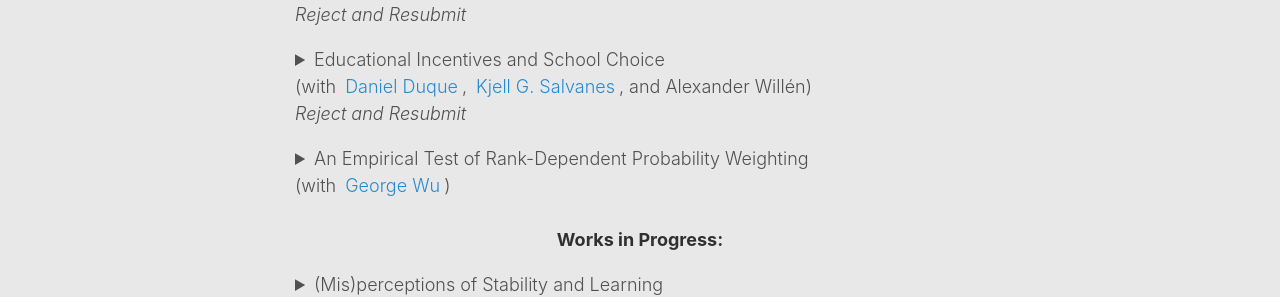
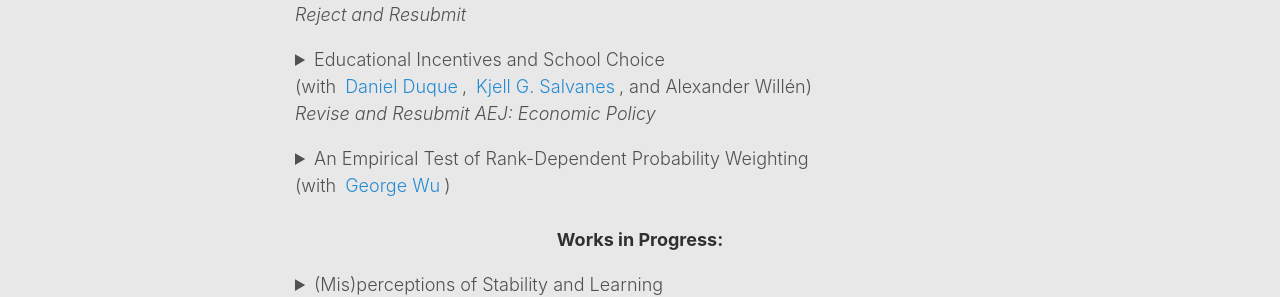
Before and after one commit to shirshma/shirshma.github.io, a Jekyll site: the page built from docs/research.md, in a window 1280 px wide. Shown: the part 930-1227 px from the top of the page. Built offline with Jekyll 4.4.1, drawn with Linux system fonts in a browser that asks for light colours.

Commit message:
Update research.md

```diff
--- a/docs/research.md
+++ b/docs/research.md
@@ -60,7 +60,7 @@ Consumers often lean on other people’s opinions when deciding what to purchase
 </details>
 <p><details><summary>
 Educational Incentives and School Choice
-<br> (with <a href="https://sites.google.com/view/danielduque"> Daniel Duque</a>, <a href="https://sites.google.com/view/kjellsalvanes/home">Kjell G. Salvanes</a>, and Alexander Willén)<br> <i>Reject and Resubmit </i>  </summary>
+<br> (with <a href="https://sites.google.com/view/danielduque"> Daniel Duque</a>, <a href="https://sites.google.com/view/kjellsalvanes/home">Kjell G. Salvanes</a>, and Alexander Willén)<br> <i>Revise and Resubmit AEJ: Economic Policy </i>  </summary>
 <b>Abstract:</b>
 We study how targeted educational incentives shape human capital formation, educational trajectories, and labor market outcomes. Exploiting a nationwide reform in Norway that removed bonus credits from university admission scores for taking science and advanced specialization courses in high school, we provide novel evidence of how marginal changes in course-level incentives affect students’ academic decisions and long-run career paths. Using population-wide register data and a dose-response difference-in-differences design, we show that students respond by dropping science and specialization courses in favor of easier subjects. This shift leads to slightly higher high school grades but lowers overall admission scores, reducing access to selective college programs. Affected students are subsequently less likely to complete STEM college degrees and pursue master’s degrees. We also find moderate but economically meaningful reductions in expected earnings at age 35. To understand behavioral responses, we conducted a novel survey of high school students, which reveals that decisions about courses are shaped by perceived difficulty and information gaps, with the strongest responses among high-achieving students. Our findings demonstrate how seemingly small changes in education policy can alter the supply of skills, shape long-run labor market outcomes, and affect inequality in access to opportunity.
 </details>
```
